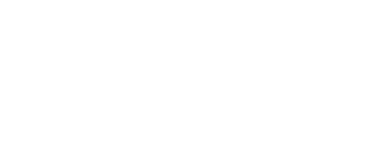
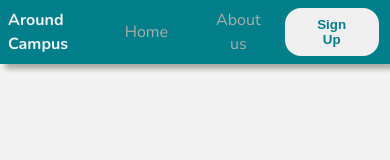
Before and after one commit to Ugochukwu111/Around-Campus, a plain HTML site: page index.html in a window 390 px wide. Drawn offline with nearby package versions, Linux system fonts and the light colour scheme; a web font is replaced by a local one.

Commit message:
i finished the mobile nav bar

```diff
--- a/index.css
+++ b/index.css
@@ -1,6 +1,10 @@
-*{
+
+*,
+*::before,
+*::after {
+  margin: 0;
   padding: 0;
-  margin: 0;
+  box-sizing: border-box;
 }
 
 :root{
@@ -12,6 +16,13 @@
   --lt-gray: #E8E9EB;
   --dk-gray: #CCCDC6;
   --dkt-gray: #ACADA8;
+
+
+  /* === my font families === */
+  --font-body: 'Open Sans',  sans-serif;
+  --font-heading: 'Playfair Display', Georgia, serif;
+
+  --fwb: 700;
 }
 
 
@@ -35,10 +46,82 @@
 .bkg-dk-gray{background-color: var(--dk-gray);}
 .bkg-dkt-gray{background-color: var(--dkt-gray);}
 
+.fh{font-family: var(--font-heading);}
+.fb{font-family: var(--font-body);}
+
+.fwb{font-weight: var(--fwb);}
+
 body,html{
   background-color: var(--white);
-  font-family: 'Open Sans', monospace,sans-serif; /* =fontfamilies are = Playfair Display, Open Sans, Nunito Lora*/
+  font-family: 'Open Sans', monospace sans-serif;
   line-height: 1.5;
   box-sizing: border-box;
+  font-size: clamp(1rem, 2.5vw, 1.2rem);
   text-rendering: optimizeLegibility;
 }
+
+h1 {
+  font-size: clamp(2rem, 5vw, 3.5rem);
+}
+
+p {
+  font-size: clamp(1rem, 2.5vw, 1.25rem);
+}
+
+small {
+  font-size: clamp(0.75rem, 1.5vw, 1rem);
+}
+
+
+.flex { display: flex; }
+.flex-center { justify-content: center; align-items: center; }
+.align-center{align-items: center;}
+.flex-column { flex-direction: column; }
+.justify-content{ justify-content: space-between;}
+
+button{
+  padding: .6em 2em;
+  border-radius: 1rem;
+  border: 1px solid transparent;
+  cursor: pointer;
+  transition: all 250ms ease-in-out;
+}
+
+nav{
+  padding-inline: .5em .7em;
+  font-family: 'Nunito';
+  box-shadow:  5px 5px  5px var(--dkt-gray);
+}
+
+nav ul{
+  list-style: none;
+  align-items: start;
+  align-items: center;
+}
+
+nav ul li{
+  margin-inline: .5em;
+}
+
+nav ul li a{
+  text-decoration: none;
+  display: block;
+  text-align: center;
+  padding: .5em 1em;
+  color: var(--dkt-gray);
+  font-size: clamp(1rem, 1.5vw, 1.5rem);
+  transition: all 200ms ease-in;
+}
+
+nav ul li a:hover{
+  color: var(--white);
+}
+
+
+
+.sign-up-btn:hover{
+background-color: var(--cyan);
+color: white;
+border: 1px solid var(--white);
+transform: scale(1.000000001);
+}
--- a/index.html
+++ b/index.html
@@ -3,15 +3,32 @@
 <head>
   <meta charset="UTF-8">
   <meta name="viewport" content="width=device-width, initial-scale=1.0">
+  <link rel="stylesheet" href="index.css">
   <meta name="description" content="A brief description of the page.">   <!--remember to put a breif/description-->
   <link rel="preconnect" href="https://fonts.googleapis.com">
   <link rel="preconnect" href="https://fonts.gstatic.com" crossorigin>
   <link href="https://fonts.googleapis.com/css2?family=Lora:ital,wght@0,400..700;1,400..700&family=Nunito:ital,wght@0,200..1000;1,200..1000&family=Open+Sans:ital,wght@0,300..800;1,300..800&family=Playfair+Display:ital,wght@0,400..900;1,400..900&display=swap" rel="stylesheet">
   <title>
-    Document
+    Around Campus
   </title>
+  <script defer src="script.js"></script>
 </head>
 <body>
+<!-- nav links -->
+ <nav class="flex justify-content bkg-cyan align-center">
+  <div class="logo fwb clr-white">Around Campus</div>
+
+
+  <ul class="flex ">
+    <li><a href="#">Home</a></li>
+    <li><a href="#">About us</a></li>
+  </ul>
+
+  <button class="fwb clr-cyan sign-up-btn">
+      Sign Up
+  </button>
+
+ </nav>
 
 </body>
 </html>
```
